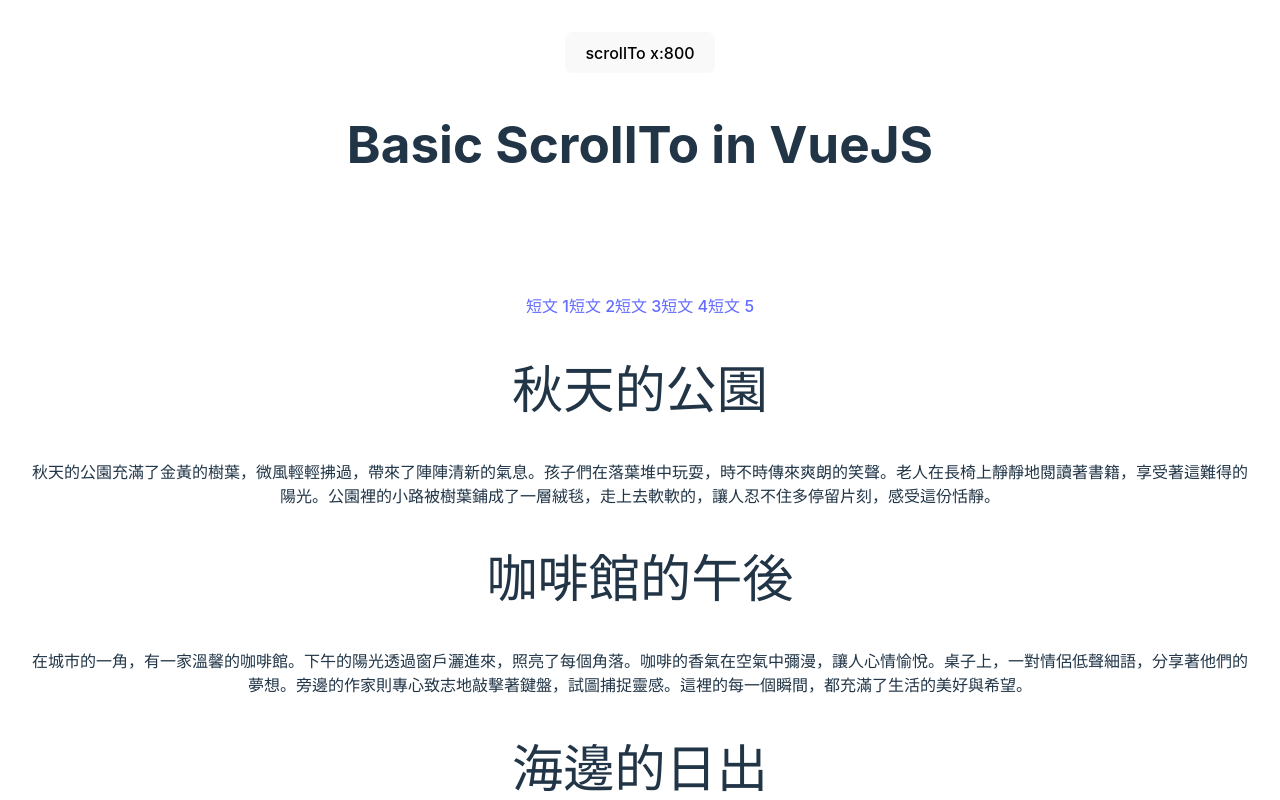
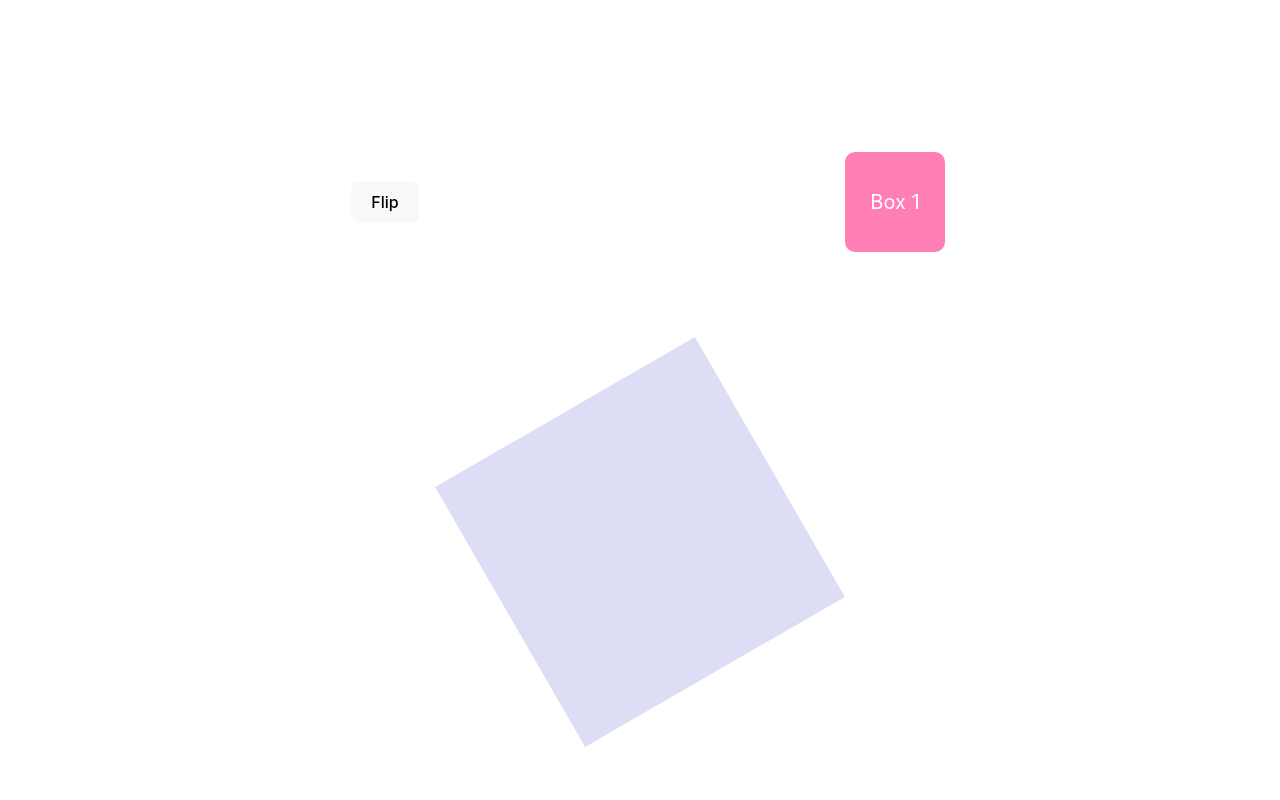
Before and after one commit to luni-cyan/AnimationGSAP, a Vue app: page / in a window 1280 px wide. Shown: the top 800 px of the page. Built offline with nearby package versions, Linux system fonts and the light colour scheme.

Commit message:
style: Flip.vue 使用 grid

```diff
--- a/src/App.vue
+++ b/src/App.vue
@@ -1,13 +1,9 @@
 <script setup>
-import ScrollTrigger from './components/ScrollTrigger.vue';
-import Timeline from './components/Timeline.vue'
-import ScrollTo from './components/ScrollTo.vue';
+import Flip from './components/Flip.vue'
 </script>
 
 <template>
-    <ScrollTo></ScrollTo>
-    <!-- <ScrollTrigger></ScrollTrigger> -->
-    <!-- <Timeline></Timeline> -->
+  <Flip />
 </template>
 
 <style scoped></style>
--- a/src/components/Flip.vue
+++ b/src/components/Flip.vue
@@ -6,32 +6,47 @@ const box1 = ref(null)
 const box1Content = ref('Box 1')
 
 function flipBoxes() {
-  const container = document.querySelector('.container')
+  const container = document.querySelector('.boxContainer')
   const box = document.querySelector('.box')
   const state = Flip.getState(box)
   container.appendChild(box)
-  Flip.from(state, { duration: 0.5, ease: 'back.inOut' })
+  Flip.from(state, { duration: 0.6, ease: 'sine.in' })
 }
 </script>
 
 <template>
-  <button @click="flipBoxes">
-    Flip
-  </button>
-  <div class="container" />
-  <div ref="box1" class="box">
-    {{ box1Content }}
+  <div class="container">
+    <button class="flipButton" @click="flipBoxes">
+      Flip
+    </button>
+    <div class="boxContainer" />
+    <div ref="box1" class="box">
+      {{ box1Content }}
+    </div>
   </div>
 </template>
 
 <style scoped>
 .container {
-  width: 500px;
-  height: 500px;
+  display: grid;
+  grid-template: 1fr 1fr 1fr/ 1fr 2fr 1fr;
+  justify-items: center;
+  align-items: center;
+}
+
+.boxContainer {
+  width: 300px;
+  height: 300px;
   background-color: rgb(221, 221, 246);
   display: flex;
   justify-content: space-around;
   margin: 20px;
+  transform: rotate(-30deg);
+  grid-area: 2/ 2/ span 1/ span 1;
+}
+
+.flipButton {
+  grid-area: 1/ 1/ span 1/ span 1;
 }
 
 .box {
@@ -44,5 +59,6 @@ function flipBoxes() {
   color: white;
   border-radius: 10px;
   font-size: 20px;
+  grid-area: 1/ 3/ span 1/ span 1;
 }
 </style>
--- a/src/components/ScrollTrigger.vue
+++ b/src/components/ScrollTrigger.vue
@@ -1,36 +1,40 @@
 <script setup>
-import { gsap } from '../gsap.js';
-import { onMounted, ref } from 'vue';
+import { onMounted, ref } from 'vue'
+import { gsap } from '../gsap.js'
+
 const main = ref(null)
-let ctx;
+let _ctx
 
 onMounted(() => {
   ctx = gsap.context((self) => {
     const boxes = self.selector('.box')
     gsap.to(boxes[0], {
-            x: 100, scrollTrigger: {
+      x: 100,
+      scrollTrigger: {
         trigger: boxes[0],
         start: 'top 80%',
         end: 'top 30%',
         scrub: true,
-            }
-        });
+      },
+    })
     gsap.to(boxes[1], {
-            x: -200, scrollTrigger: {
+      x: -200,
+      scrollTrigger: {
         trigger: boxes[0],
         start: 'top 80%',
         end: 'top 20%',
         scrub: true,
-            }
-        });
+      },
+    })
     gsap.to(boxes[2], {
-            y: -200, scrollTrigger: {
+      y: -200,
+      scrollTrigger: {
         trigger: boxes[0],
         start: 'top center',
         end: 'top 20%',
         scrub: true,
-            }
-        });
+      },
+    })
     /*
         可以使用 timeline 簡化多個元素動畫從同個元素觸發
                 const timeline = gsap.timeline({
@@ -47,8 +51,6 @@ onMounted(() => {
         */
   }, main.value)
 })
-
-
 </script>
 
 <template>
@@ -58,28 +60,44 @@ onMounted(() => {
       <h2>Scroll down to see the magic happen!!</h2>
     </section>
     <section>
-            <h2>Lorem ipsum dolor sit amet consectetur, adipisicing elit. Commodi atque provident voluptas nisi
+      <h2>
+        Lorem ipsum dolor sit amet consectetur, adipisicing elit. Commodi atque provident voluptas nisi
         blanditiis hic ipsam dolores mollitia praesentium ducimus, iure eius illo numquam qui eveniet corrupti
-                porro ipsum perferendis?</h2>
-            <h2>Lorem ipsum dolor sit amet consectetur, adipisicing elit. Commodi atque provident voluptas nisi
+        porro ipsum perferendis?
+      </h2>
+      <h2>
+        Lorem ipsum dolor sit amet consectetur, adipisicing elit. Commodi atque provident voluptas nisi
         blanditiis hic ipsam dolores mollitia praesentium ducimus, iure eius illo numquam qui eveniet corrupti
-                porro ipsum perferendis?</h2>
-            <h2>Lorem ipsum dolor sit amet consectetur, adipisicing elit. Commodi atque provident voluptas nisi
+        porro ipsum perferendis?
+      </h2>
+      <h2>
+        Lorem ipsum dolor sit amet consectetur, adipisicing elit. Commodi atque provident voluptas nisi
         blanditiis hic ipsam dolores mollitia praesentium ducimus, iure eius illo numquam qui eveniet corrupti
-                porro ipsum perferendis?</h2>
+        porro ipsum perferendis?
+      </h2>
     </section>
 
-        <div class="container" ref="container">
-            <div class="box red">Box 1</div>
-            <div class="box green">Box 2</div>
-            <div class="box blue">Box 3</div>
+    <div class="container">
+      <div class="box red">
+        Box 1
       </div>
-        <h2>Lorem ipsum dolor sit amet consectetur, adipisicing elit. Commodi atque provident voluptas nisi
+      <div class="box green">
+        Box 2
+      </div>
+      <div class="box blue">
+        Box 3
+      </div>
+    </div>
+    <h2>
+      Lorem ipsum dolor sit amet consectetur, adipisicing elit. Commodi atque provident voluptas nisi
       blanditiis hic ipsam dolores mollitia praesentium ducimus, iure eius illo numquam qui eveniet corrupti
-            porro ipsum perferendis?</h2>
-        <h2>Lorem ipsum dolor sit amet consectetur, adipisicing elit. Commodi atque provident voluptas nisi
+      porro ipsum perferendis?
+    </h2>
+    <h2>
+      Lorem ipsum dolor sit amet consectetur, adipisicing elit. Commodi atque provident voluptas nisi
       blanditiis hic ipsam dolores mollitia praesentium ducimus, iure eius illo numquam qui eveniet corrupti
-            porro ipsum perferendis?</h2>
+      porro ipsum perferendis?
+    </h2>
   </main>
 </template>
 
--- a/src/components/Timeline.vue
+++ b/src/components/Timeline.vue
@@ -1,20 +1,22 @@
 <script setup>
-import { gsap } from '../gsap.js';
 import { onMounted, ref } from 'vue'
+import { gsap } from '../gsap.js'
+
 const container = ref(null)
-let ctx;
-let tl;
+let _ctx
+let tl
 onMounted(() => {
-    ctx = gsap.context(()=>{
-        const boxes = gsap.utils.toArray('.box');
+  ctx = gsap.context(() => {
+    const boxes = gsap.utils.toArray('.box')
     tl = gsap.timeline({ paused: true }).to(boxes[0], { x: 100 }).to(boxes[1], { x: -100 }, '<').to(boxes[2], { y: -80 })
   }, container.value)
 })
 
-const toggleTimeLine = () => {
+function toggleTimeLine() {
   if (tl.paused() || tl.reversed()) {
     tl.play()
-    } else {
+  }
+  else {
     tl.reverse()
   }
 }
@@ -22,11 +24,21 @@ const toggleTimeLine = () => {
 
 <template>
   <section>
-        <div><button @click="toggleTimeLine">Toggle</button></div>
-        <div class="container" ref="container">
-            <div class="box red">Box 1</div>
-            <div class="box green">Box 2</div>
-            <div class="box blue">Box 3</div>
+    <div>
+      <button @click="toggleTimeLine">
+        Toggle
+      </button>
+    </div>
+    <div ref="container" class="container">
+      <div class="box red">
+        Box 1
+      </div>
+      <div class="box green">
+        Box 2
+      </div>
+      <div class="box blue">
+        Box 3
+      </div>
     </div>
   </section>
 </template>
--- a/src/gsap.js
+++ b/src/gsap.js
@@ -1,5 +1,6 @@
-import { gsap } from "gsap";
-import { ScrollTrigger, ScrollToPlugin } from "gsap/all";
-gsap.registerPlugin(ScrollTrigger, ScrollToPlugin);
+import { gsap } from 'gsap'
+import { Flip, ScrollToPlugin, ScrollTrigger } from 'gsap/all'
 
-export { gsap, ScrollTrigger, ScrollToPlugin }
+gsap.registerPlugin(ScrollTrigger, ScrollToPlugin, Flip)
+
+export { Flip, gsap, ScrollToPlugin, ScrollTrigger }
```
Also changed, not shown: src/components/test.js (deleted). Lines whose indentation alone changed are shown as unchanged.
